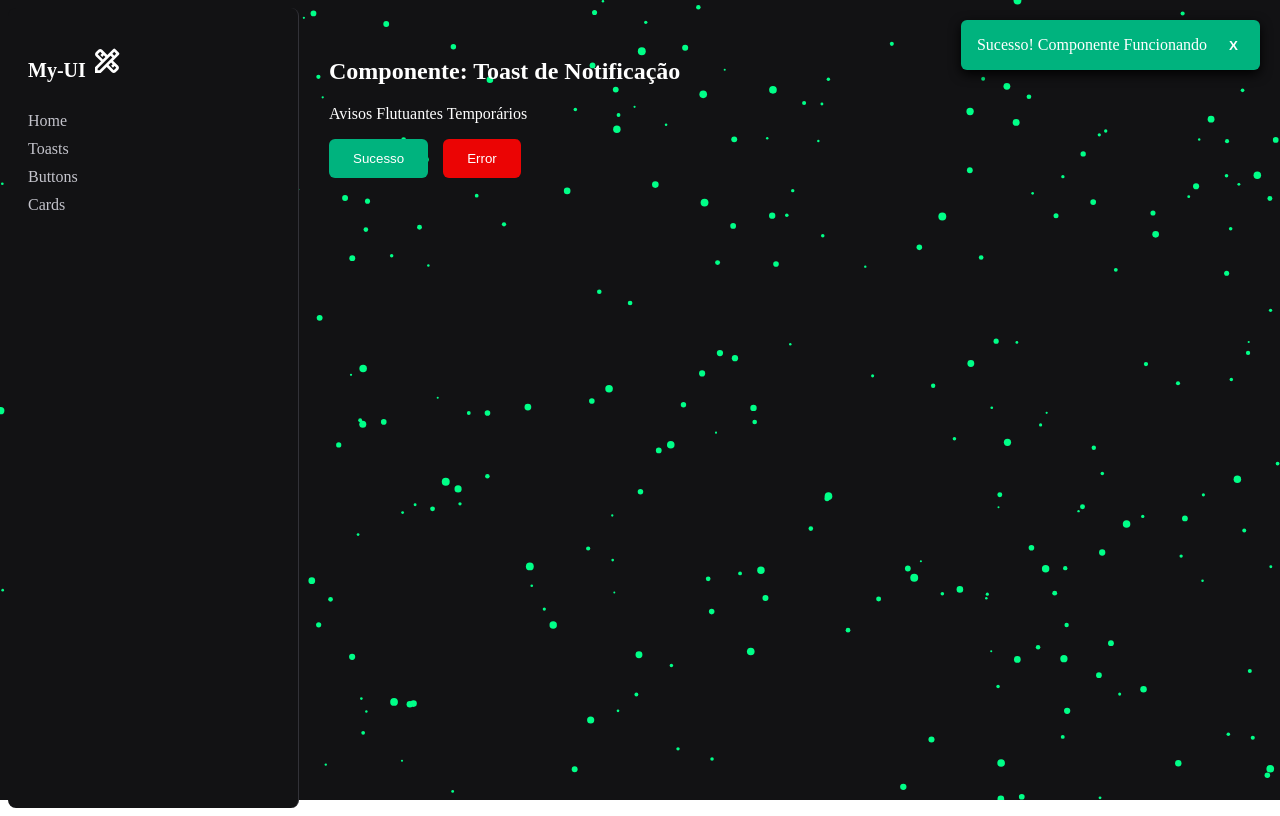
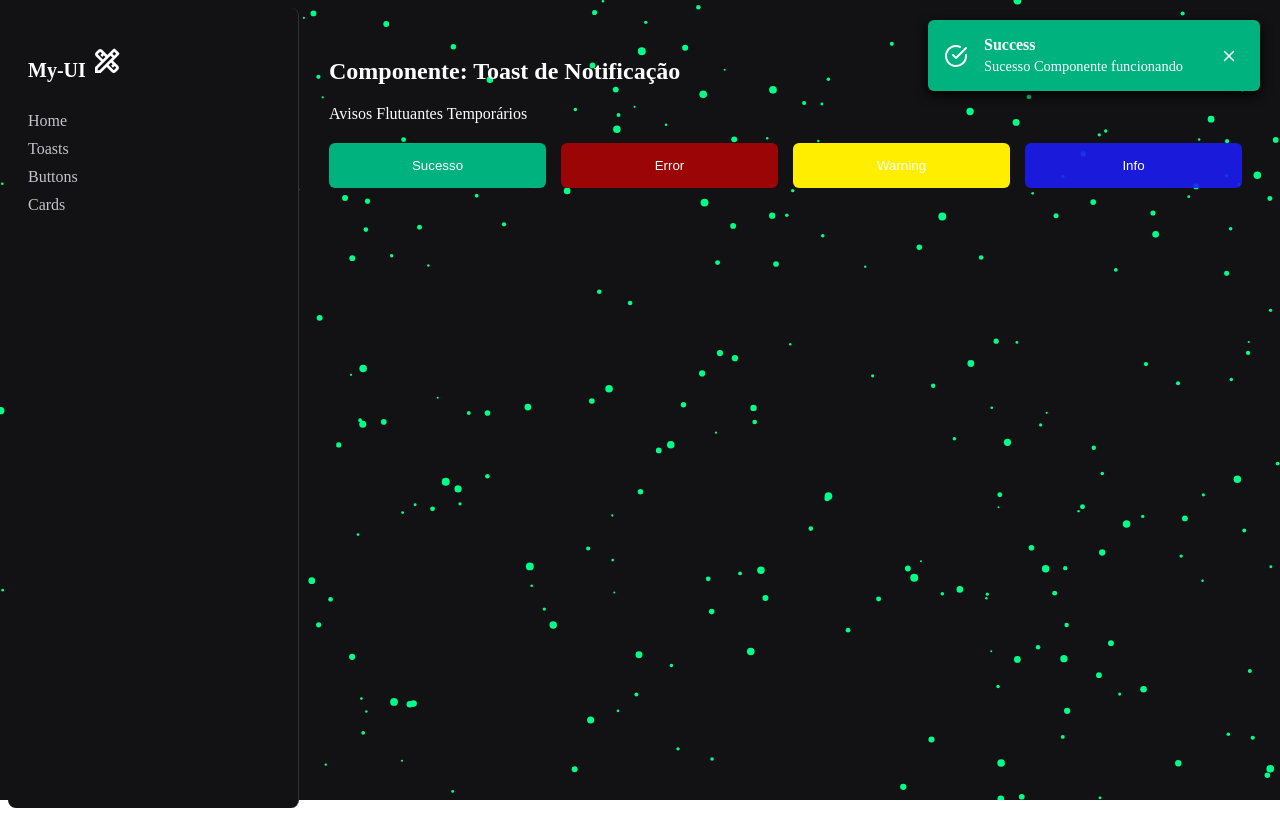
Before and after one commit to Alexsandro-tj/site_react-components, a React (Vite) app: page /toasts in a window 1280 px wide. Both pictures are taken after a click on the button "Sucesso". Built offline with nearby package versions, Linux system fonts and the light colour scheme.

Commit message:
alteração e acrescimo de botoes, na aba toast

```diff
--- a/src/Pages/ToastsPage/index.jsx
+++ b/src/Pages/ToastsPage/index.jsx
@@ -2,35 +2,33 @@ import { useState } from "react";
 import Toast from '../../components/Toast';
 import styled from "styled-components";
 
-export default function ToastsPage({message, type, onClose}){
+export default function ToastsPage() {
 
-    const [showToast, setShowToast] = useState(null);
+    const [toast, setToast] = useState(null);
 
-    const handleShowSucces = () => {
-        setShowToast({message:"Sucesso! Componente Funcionando", type: "success"});
-    }
-    const handleShowError = () => {
-        setShowToast({message:"Erro! Algo deu errado", type:"error"})
+    const showToast = (type,message) => {
+        setToast({type, message});
     }
     const closeToast = () => {
-        setShowToast(null);
+        setToast(null);
     }
 
-
-    return(
+    return (
         <Container>
             <h2>Componente: Toast de Notificação</h2>
             <p>Avisos Flutuantes Temporários</p>
 
             <ButtonContainer>
-                <ButtonSucesso onClick={handleShowSucces}>Sucesso</ButtonSucesso>
-                <ButtonErro onClick={handleShowError}>Error</ButtonErro>
+                <Button $variant='#00b37e' onClick={() => showToast('success', "Sucesso Componente funcionando")}>Sucesso</Button>
+                <Button $variant='#9c0505' onClick={() => showToast("error", "Erro no componente")}>Error</Button>
+                <Button $variant='#ffee00' onClick={() => showToast("warning", "cuidado com componente")}>Warning</Button>
+                <Button $variant='rgba(27, 27, 244, 0.89)' onClick={() => showToast("info", "informação do componente")}>Info</Button>
             </ButtonContainer>
 
-            {showToast && (<Toast
-            message={showToast.message}
-            type={showToast.type}
-            onClose={closeToast}
+            {toast && (<Toast
+                message={toast.message}
+                type={toast.type}
+                onClose={closeToast}
             />)}
         </Container>
     )
@@ -43,35 +41,30 @@ gap: 20px;
 `;
 
 const ButtonContainer = styled.div`
-display: flex;
+display: grid;
+grid-template-columns: repeat(auto-fit, minmax(200px, 1fr));
 gap: 15px;
-margin-top: 10px;
+margin-top: 20px;
 `;
-const ButtonSucesso = styled.button`
-padding: 12px 24px;
-background-color: #00b37e;
+const Button = styled.button`
+padding: 15px;
+background-color: ${props => props.$variant};
 color: #ffffff;
 border: none;
 border-radius: 6px;
 cursor: pointer;
 font-weitgh: bold;
+transition: transform 0.2s, filter 0.2s;
+box-shadow: 0 4px 10px rbga(0,0,0,0.2);
+
 
 &:hover{
-background-color:#95f7d6;
+filter: brightness (1.1);
+transform: translateY(-2px);
 
 }
-`;
-const ButtonErro = styled.button`
-padding: 12px 24px;
-background-color: #eb0404;
-color: #ffffff;
-border: none;
-border-radius: 6px;
-cursor: pointer;
-font-weitgh: bold;
 
-&:hover{
-background-color: #e07e7e;
-
+&:active{
+transform: translateY(0);
 }
 `;
--- a/src/components/Toast/index.jsx
+++ b/src/components/Toast/index.jsx
@@ -1,8 +1,29 @@
 import styled, { keyframes } from "styled-components";
 import { useEffect } from "react";
+import { FiAlertCircle, FiCheckCircle, FiAlertTriangle, FiInfo, FiX } from 'react-icons/fi';
+
+const toasTypes = {
+    success: {
+        color: '#00b37e',
+        icon: <FiCheckCircle size={24} />
+    },
+    error: {
+        color: '#f75a68',
+        icon: <FiAlertCircle size={24} />,
+    },
+    warning: {
+        color: '#fba94c',
+        icon: <FiAlertTriangle size={24} />
+    },
+    info: {
+        color: '#3291ff',
+        icon: <FiInfo size={24} />
+    }
+}
+
 
 //props: message(text), type ('sucess', 'error'), onClose (função do pai para fechar o Toast)
-export default function Toast({ message, type = "success", onClose }) {
+export default function Toast({ message, type, onClose }) {
 
 
     useEffect(() => {
@@ -22,10 +43,17 @@ export default function Toast({ message, type = "success", onClose }) {
 
     return (
         <ToastContainer $type={type}>
-            <ToastMessage >
-                {message}
-            </ToastMessage>
-            <CloseButton onClick={onClose}>X</CloseButton>
+            {toasTypes[type]?.icon}
+            <Content>
+                <strong style={{ textTransform: 'capitalize' }}>
+                    {type}
+                </strong>
+                <span style={{ fontSize: '0.9rem', marginTop: '4px' }}>
+                    {message}
+                </span>
+            </Content>
+
+            <CloseButton onClick={onClose}><FiX size={18} /></CloseButton>
         </ToastContainer>
     );
 }
@@ -44,9 +72,9 @@ position: fixed;
 top: 20px;
 right:20px;
 z-index:1000;
-min-width:250px;
+min-width:300px;
 
-background-color: ${(props) => props.$type === 'success' ? '#00b37e' : '#f75a68'};
+background-color: ${(props) => toasTypes[props.$type].color};
 
 color: #ffff;
 padding: 1rem;
@@ -60,15 +88,25 @@ gap: 1rem;
 animation: ${slidIn} 0.5s ease-out;
 
 cursor: pointer;
+background-filter: blur(4px);
 `
 const CloseButton = styled.button`
 background: transparent;
 border: none;
 color:#ffffff;
 cursor:pointer;
+display: flex;
+align-items: center;
+justify-content: center;
 font-weight:bold;
-`;
-const ToastMessage = styled.span`
-color: #ffffff;
+&:hover{
+color:#ffffff;
+}
 
 `;
+const Content = styled.div`
+flex: 1;
+display: flex;
+flex-direction: column;
+
+`;
```
